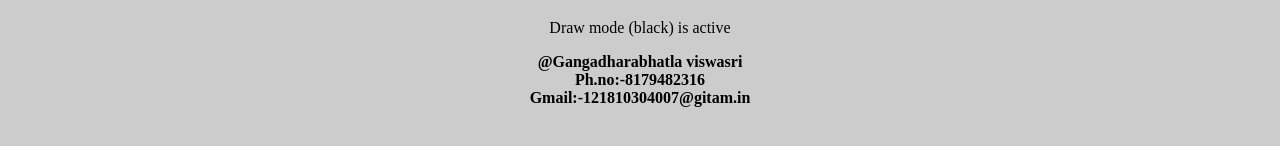
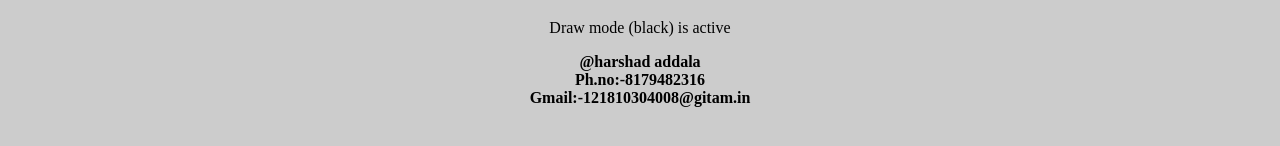
Before and after one commit to addalaharshad/DIGITAL-WHITEBOARD, a plain HTML site: page index.html in a window 1280 px wide. Shown: the part 610-756 px from the top of the page. Drawn offline with Linux system fonts and the light colour scheme.

Commit message:
Update index.html

```diff
--- a/index.html
+++ b/index.html
@@ -55,7 +55,7 @@
 <center><canvas id="canvas" style="border:1px solid black;"></canvas></center>
 <center><p id="console"></p></center>
 <footer>
-  <center><p><b>@Gangadharabhatla viswasri<br>Ph.no:-8179482316<br>Gmail:-121810304007@gitam.in</b></p></center>
+  <center><p><b>@harshad addala<br>Ph.no:-8179482316<br>Gmail:-121810304008@gitam.in</b></p></center>
 </footer>
 <script src="script.js"></script>
 </body>
```
